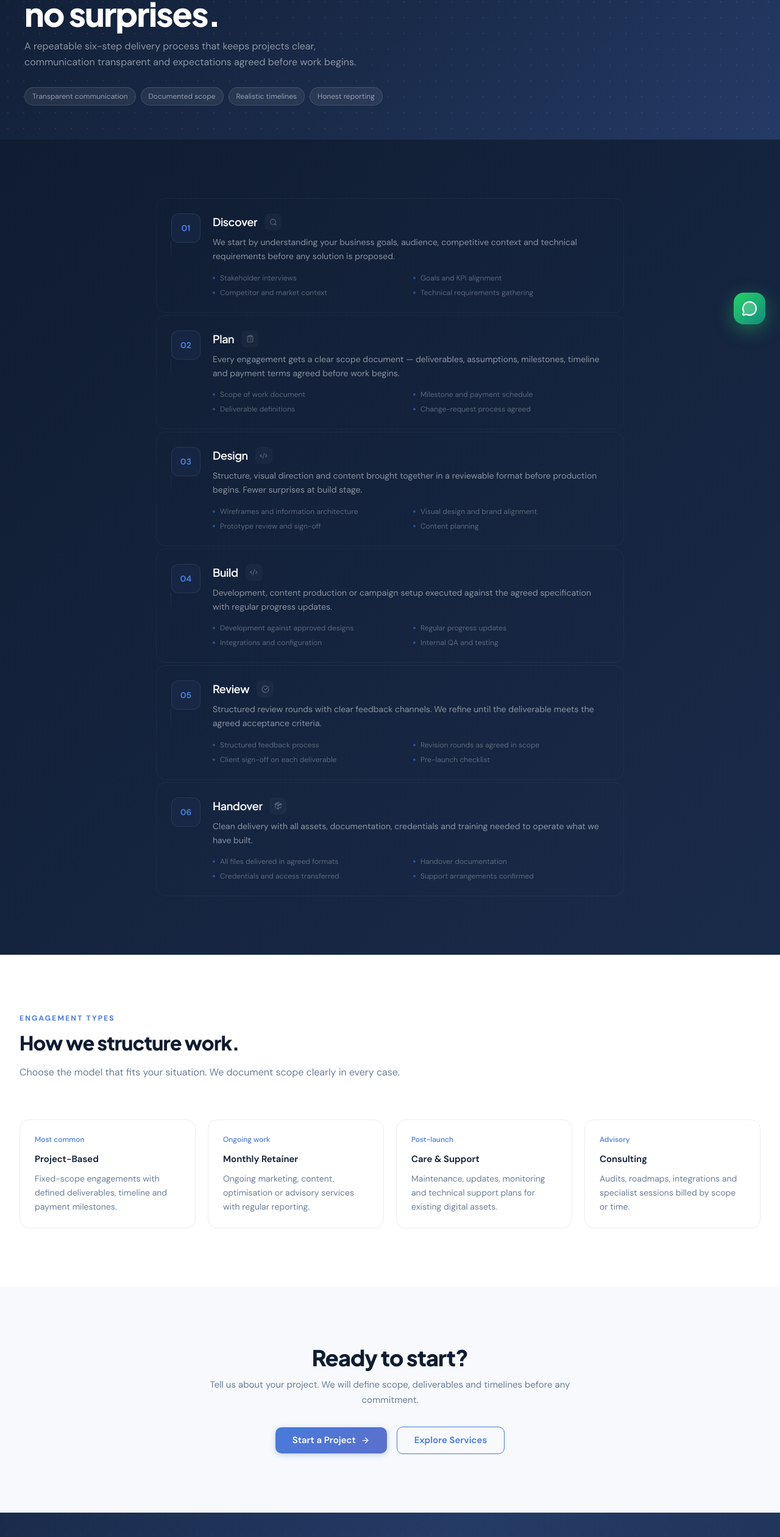
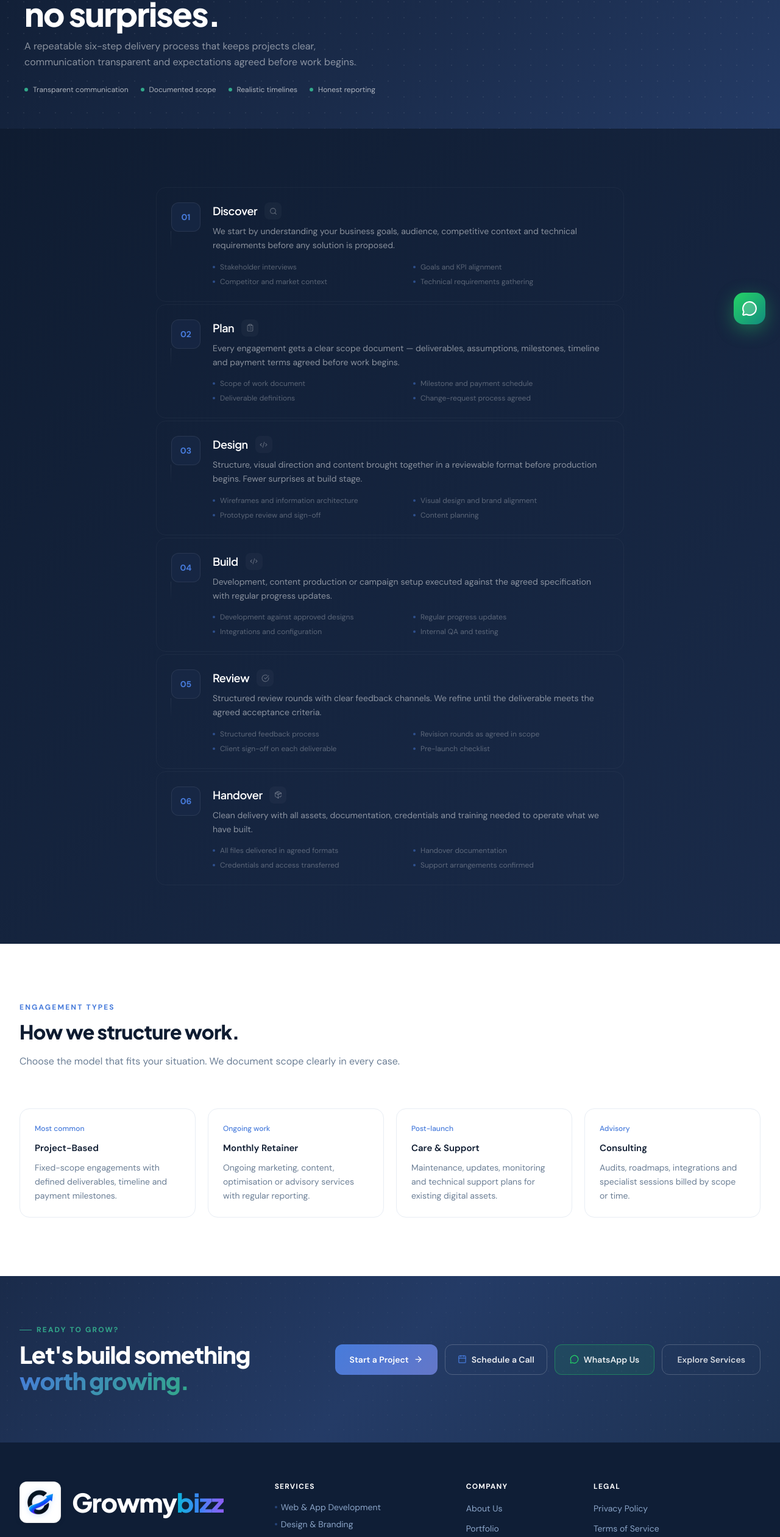
Before and after one commit to aidivi265/growmybiz-testing, a Next.js app: page /process in a window 1280 px wide. Shown: the part 244-2765 px from the top of the page at 61% size. Built offline with nearby package versions, Linux system fonts and the light colour scheme.

Commit message:
feat: remove UI label boxes, eliminate duplicate page CTAs, enlarge footer brand name without tagline

```diff
--- a/src/app/about/page.tsx
+++ b/src/app/about/page.tsx
@@ -207,10 +207,7 @@ export default function AboutPage() {
           ))}
         </div>
         <div className="mt-10 text-center">
-          <p className="text-white/30 text-sm mb-5">Market focus: India first, with delivery designed to support international clients.</p>
-          <Link href="/contact" className="btn btn-primary btn-md">
-            Start a conversation <ArrowRight size={14} />
-          </Link>
+          <p className="text-white/30 text-sm">Market focus: India first, with delivery designed to support international clients.</p>
         </div>
       </Section>
     </>
--- a/src/app/process/page.tsx
+++ b/src/app/process/page.tsx
@@ -41,19 +41,16 @@ export default function ProcessPage() {
             </p>
           </div>
           {/* Quality principles */}
-          <div className="mt-7 flex flex-wrap gap-2">
+          <div className="mt-6 flex flex-wrap items-center gap-x-5 gap-y-2 text-xs text-white/65">
             {[
               'Transparent communication',
               'Documented scope',
               'Realistic timelines',
               'Honest reporting',
             ].map((p) => (
-              <span
-                key={p}
-                className="text-xs px-3 py-1.5 rounded-full text-white/50"
-                style={{ background: 'rgba(255,255,255,0.07)', border: '1px solid rgba(255,255,255,0.12)' }}
-              >
-                {p}
+              <span key={p} className="inline-flex items-center gap-2">
+                <span className="w-1.5 h-1.5 rounded-full bg-[#32A88A]" />
+                <span>{p}</span>
               </span>
             ))}
           </div>
@@ -146,34 +143,7 @@ export default function ProcessPage() {
         </div>
       </Section>
 
-      {/* CTA */}
-      <Section subtle>
-        <div className="max-w-2xl mx-auto text-center">
-          <h2
-            style={{
-              fontFamily: SYNE_FONT,
-              fontSize: 'clamp(1.75rem, 3vw, 2.25rem)',
-              fontWeight: 800,
-              color: '#0F1C31',
-              letterSpacing: '-0.025em',
-              marginBottom: '0.75rem',
-            }}
-          >
-            Ready to start?
-          </h2>
-          <p className="text-[#6B7E95] mb-8">
-            Tell us about your project. We will define scope, deliverables and timelines before any commitment.
-          </p>
-          <div className="flex flex-wrap items-center justify-center gap-4">
-            <Link href="/contact" className="btn btn-primary btn-lg">
-              Start a Project <ArrowRight size={15} />
-            </Link>
-            <Link href="/services" className="btn btn-outline btn-lg">
-              Explore Services
-            </Link>
-          </div>
-        </div>
-      </Section>
+
     </>
   );
 }
--- a/src/app/services/page.tsx
+++ b/src/app/services/page.tsx
@@ -108,34 +108,7 @@ export default function ServicesPage() {
         </div>
       </Section>
 
-      {/* Bottom CTA */}
-      <Section>
-        <div
-          className="rounded-2xl p-8 lg:p-10 flex flex-col lg:flex-row items-start lg:items-center justify-between gap-6"
-          style={{ background: 'linear-gradient(135deg, #0F1C31 0%, #1A2B4A 100%)' }}
-        >
-          <div>
-            <h2
-              style={{
-                fontFamily: SYNE_FONT,
-                fontSize: '1.4rem',
-                fontWeight: 800,
-                color: '#fff',
-                letterSpacing: '-0.02em',
-                marginBottom: '0.4rem',
-              }}
-            >
-              Not sure which service you need?
-            </h2>
-            <p className="text-white/50 text-sm">
-              Tell us about your project and we will recommend the right approach.
-            </p>
-          </div>
-          <Link href="/contact" className="btn btn-primary btn-md shrink-0">
-            Start a conversation <ArrowRight size={15} />
-          </Link>
-        </div>
-      </Section>
+
     </>
   );
 }
--- a/src/components/BrandLogo.tsx
+++ b/src/components/BrandLogo.tsx
@@ -7,7 +7,7 @@ import { SYNE_FONT } from '@/lib/fonts';
 
 interface BrandLogoProps {
   variant?: 'full' | 'icon' | 'stacked';
-  size?: 'sm' | 'md' | 'lg' | 'xl';
+  size?: 'sm' | 'md' | 'lg' | 'xl' | '2xl';
   theme?: 'dark' | 'light' | 'auto';
   showTagline?: boolean;
   centered?: boolean;
@@ -25,7 +25,7 @@ export default function BrandLogo({
   variant = 'full',
   size = 'md',
   theme = 'auto',
-  showTagline = true,
+  showTagline = false,
   centered = false,
   className = '',
   asLink = true,
@@ -58,6 +58,13 @@ export default function BrandLogo({
       title: 'text-[1.95rem]',
       tagline: 'text-[11.5px] tracking-[0.2em]',
       gap: 'gap-4',
+    },
+    '2xl': {
+      badge: 68,
+      icon: 50,
+      title: 'text-[2.2rem] sm:text-[2.65rem]',
+      tagline: 'text-[12px] tracking-[0.2em]',
+      gap: 'gap-4 sm:gap-4.5',
     },
   }[size];
 
@@ -105,13 +112,7 @@ export default function BrandLogo({
         </span>
       </div>
 
-      {showTagline && (
-        <span
-          className={`font-extrabold uppercase mt-1 leading-tight ${taglineColor} ${sizeMap.tagline} hidden sm:block`}
-        >
-          Digital Solutions for a Bigger Tomorrow
-        </span>
-      )}
+
     </div>
   );
 
--- a/src/components/Footer.tsx
+++ b/src/components/Footer.tsx
@@ -84,7 +84,7 @@ export default function Footer() {
             {/* Brand col */}
             <div className="col-span-2 md:col-span-4">
               <div className="mb-5">
-                <BrandLogo theme="dark" size="lg" asLink={true} />
+                <BrandLogo theme="dark" size="2xl" showTagline={false} asLink={true} />
               </div>
               <p className="text-[#8BA5C8] text-sm leading-relaxed mb-6 max-w-[280px]">
                 {siteConfig.description}
@@ -172,11 +172,7 @@ export default function Footer() {
                   </li>
                 ))}
               </ul>
-              {/* Tagline pill */}
-              <div className="inline-flex items-center gap-2 px-3 py-1.5 rounded-full border border-[#32A88A]/30 bg-[#32A88A]/10">
-                <span className="w-1.5 h-1.5 rounded-full bg-[#32A88A]" />
-                <span className="text-[#32A88A] text-xs font-medium">{siteConfig.tagline}</span>
-              </div>
+
             </div>
 
           </div>
--- a/src/components/home/HeroSection.tsx
+++ b/src/components/home/HeroSection.tsx
@@ -81,16 +81,9 @@ export default function HeroSection() {
           <div className="flex-1 flex flex-col justify-center w-full lg:max-w-[620px] pt-4 pb-8 sm:pt-8 sm:pb-10 lg:py-0 lg:pr-14">
 
             {/* Slide badge */}
-            <div className={`mb-5 sm:mb-7 transition-all duration-300 ${fading ? 'opacity-0 -translate-y-1' : 'opacity-100 translate-y-0'}`}>
-              <span
-                className="inline-flex items-center gap-2 text-[11px] font-semibold uppercase tracking-widest rounded-full px-3.5 py-1.5"
-                style={{
-                  background: 'rgba(71,123,219,0.12)',
-                  border: '1px solid rgba(71,123,219,0.25)',
-                  color: '#92AEED',
-                }}
-              >
-                <span className="w-1.5 h-1.5 rounded-full bg-[#477BDB] pulse-dot" />
+            <div className={`mb-5 sm:mb-6 flex items-center gap-2.5 transition-all duration-300 ${fading ? 'opacity-0 -translate-y-1' : 'opacity-100 translate-y-0'}`}>
+              <span className="w-2 h-2 rounded-full bg-[#477BDB] pulse-dot" />
+              <span className="text-xs font-bold uppercase tracking-widest text-[#7AA2FF]">
                 {cur.badge}
               </span>
             </div>
--- a/src/components/home/InteractiveGrowthOrbit.tsx
+++ b/src/components/home/InteractiveGrowthOrbit.tsx
@@ -9,7 +9,6 @@ import {
   Palette,
   Zap,
   Shield,
-  Sparkles,
   ArrowUpRight,
 } from 'lucide-react';
 import { SYNE_FONT } from '@/lib/fonts';
@@ -242,16 +241,12 @@ export default function InteractiveGrowthOrbit() {
             </div>
 
             {/* Core Label */}
-            <div className="mt-2.5 text-center">
+            <div className="mt-2 text-center">
               <span
                 className="text-white font-extrabold text-xs tracking-wider uppercase block"
                 style={{ fontFamily: SYNE_FONT }}
               >
                 Growmybizz
-              </span>
-              <span className="text-[10px] text-cyan-400/90 font-mono flex items-center justify-center gap-1 mt-0.5">
-                <Sparkles size={9} />
-                <span>Interactive Orbit</span>
               </span>
             </div>
           </div>
@@ -368,14 +363,6 @@ export default function InteractiveGrowthOrbit() {
             }}
           />
         </div>
-
-        {/* Floating Hint below the orbit */}
-        <div className="absolute -bottom-2 inset-x-0 text-center pointer-events-none">
-          <span className="text-[11px] text-white/35 font-mono inline-flex items-center gap-1.5 px-3 py-1 rounded-full bg-white/[0.03] border border-white/[0.06]">
-            <span className="w-1.5 h-1.5 rounded-full bg-cyan-400 animate-ping" />
-            Hover nodes &amp; tilt with cursor · Click to explore
-          </span>
-        </div>
       </div>
 
       {/* Discovery Modal */}
--- a/src/components/home/TestimonialsSection.tsx
+++ b/src/components/home/TestimonialsSection.tsx
@@ -1,6 +1,6 @@
 import { testimonials } from '@/data/company';
 import { SYNE_FONT } from '@/lib/fonts';
-import { Star, CheckCircle, Quote } from 'lucide-react';
+import { Star, Quote } from 'lucide-react';
 
 export default function TestimonialsSection() {
   if (!testimonials || testimonials.length === 0) return null;
@@ -78,19 +78,6 @@ export default function TestimonialsSection() {
                       <Star key={idx} size={14} className="fill-[#F59E0B] text-[#F59E0B]" />
                     ))}
                   </div>
-
-                  {/* Verification Pill */}
-                  <span
-                    className="inline-flex items-center gap-1.5 px-2.5 py-0.5 rounded-full text-[10px] font-semibold"
-                    style={{
-                      background: 'rgba(50,168,138,0.15)',
-                      color: '#4DD8B0',
-                      border: '1px solid rgba(50,168,138,0.3)',
-                    }}
-                  >
-                    <CheckCircle size={10} />
-                    Verified Engagement
-                  </span>
                 </div>
 
                 {/* Quote */}
```
